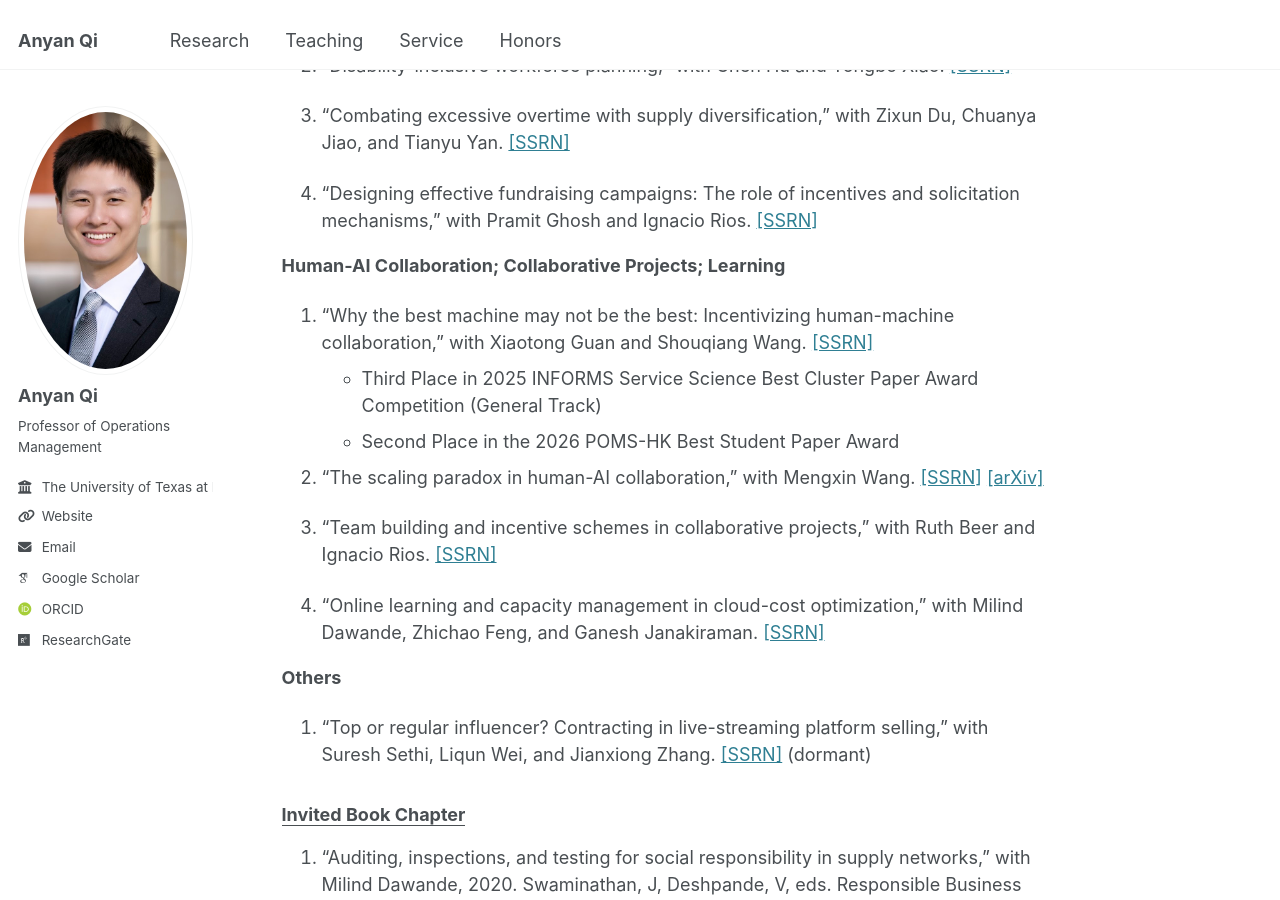
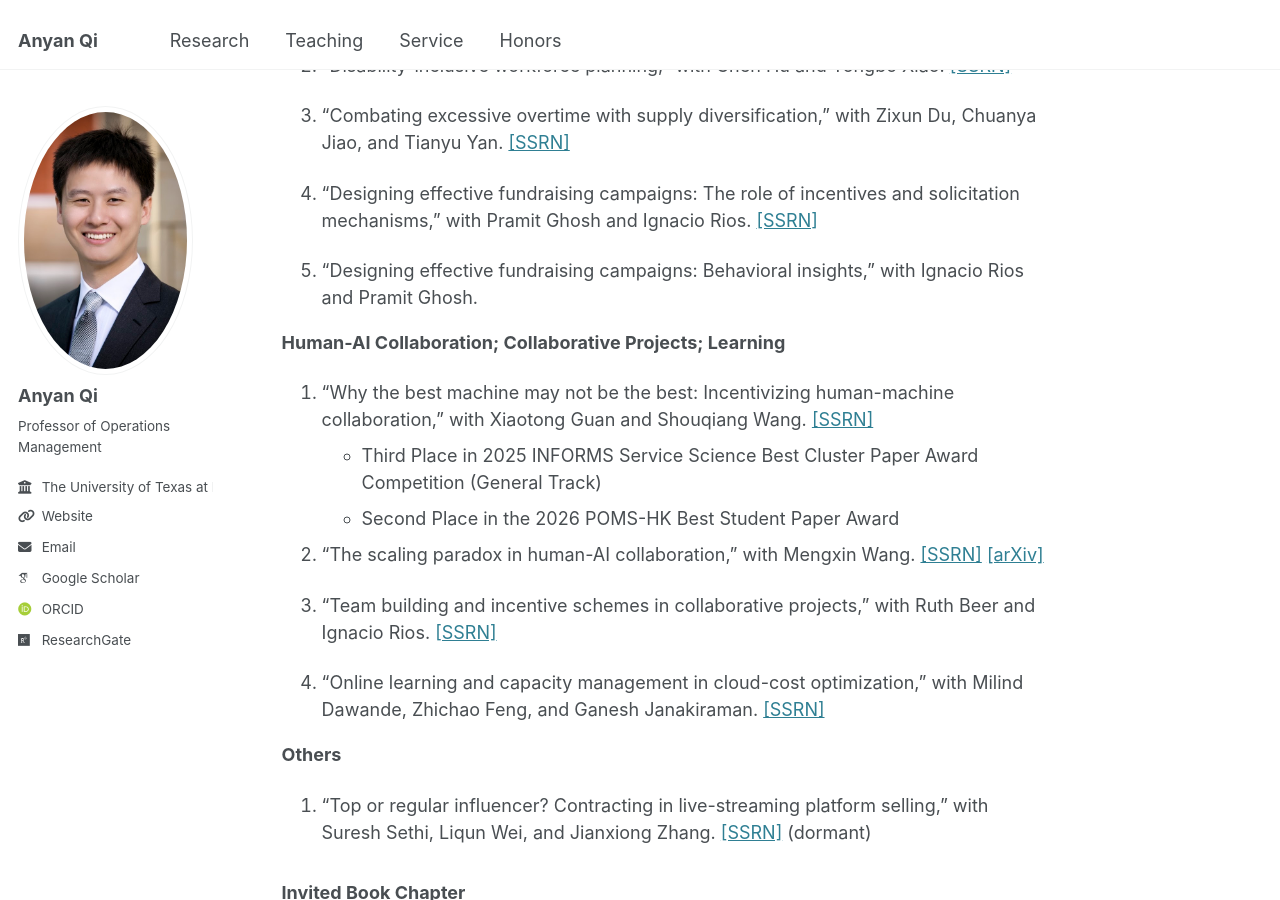
Before and after one commit to qi-anyan/qi-anyan.github.io, a Jekyll site: the page built from _pages/about.md, in a window 1280 px wide and 900 px high, scrolled down 3118 px. Built offline with Jekyll 4.4.1, drawn with Linux system fonts in a browser that asks for light colours; some web fonts are replaced.

Commit message:
Add behavioral fundraising working paper

```diff
--- a/_pages/about.md
+++ b/_pages/about.md
@@ -80,6 +80,8 @@ Before joining UT-Dallas, Anyan earned a Ph.D. in Technology and Operations from
 1. "Combating excessive overtime with supply diversification,” with Zixun Du, Chuanya Jiao, and Tianyu Yan. [[SSRN]](https://papers.ssrn.com/sol3/papers.cfm?abstract_id=6790758)
 
 1. "Designing effective fundraising campaigns: The role of incentives and solicitation mechanisms," with Pramit Ghosh and Ignacio Rios. [[SSRN]](https://papers.ssrn.com/sol3/papers.cfm?abstract_id=5384776)
+
+1. "Designing effective fundraising campaigns: Behavioral insights," with Ignacio Rios and Pramit Ghosh.
 
 **Human-AI Collaboration; Collaborative Projects; Learning**
 
```
